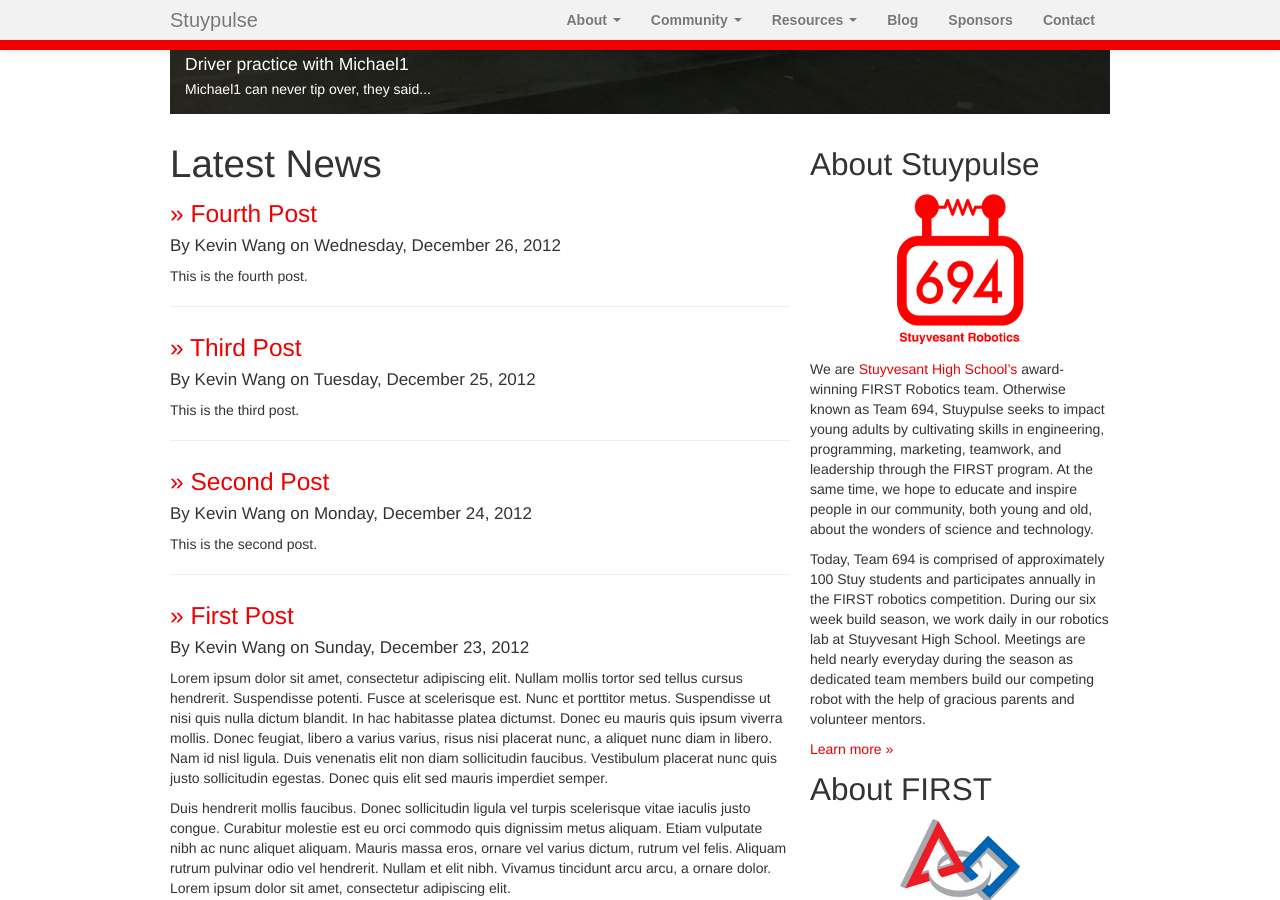
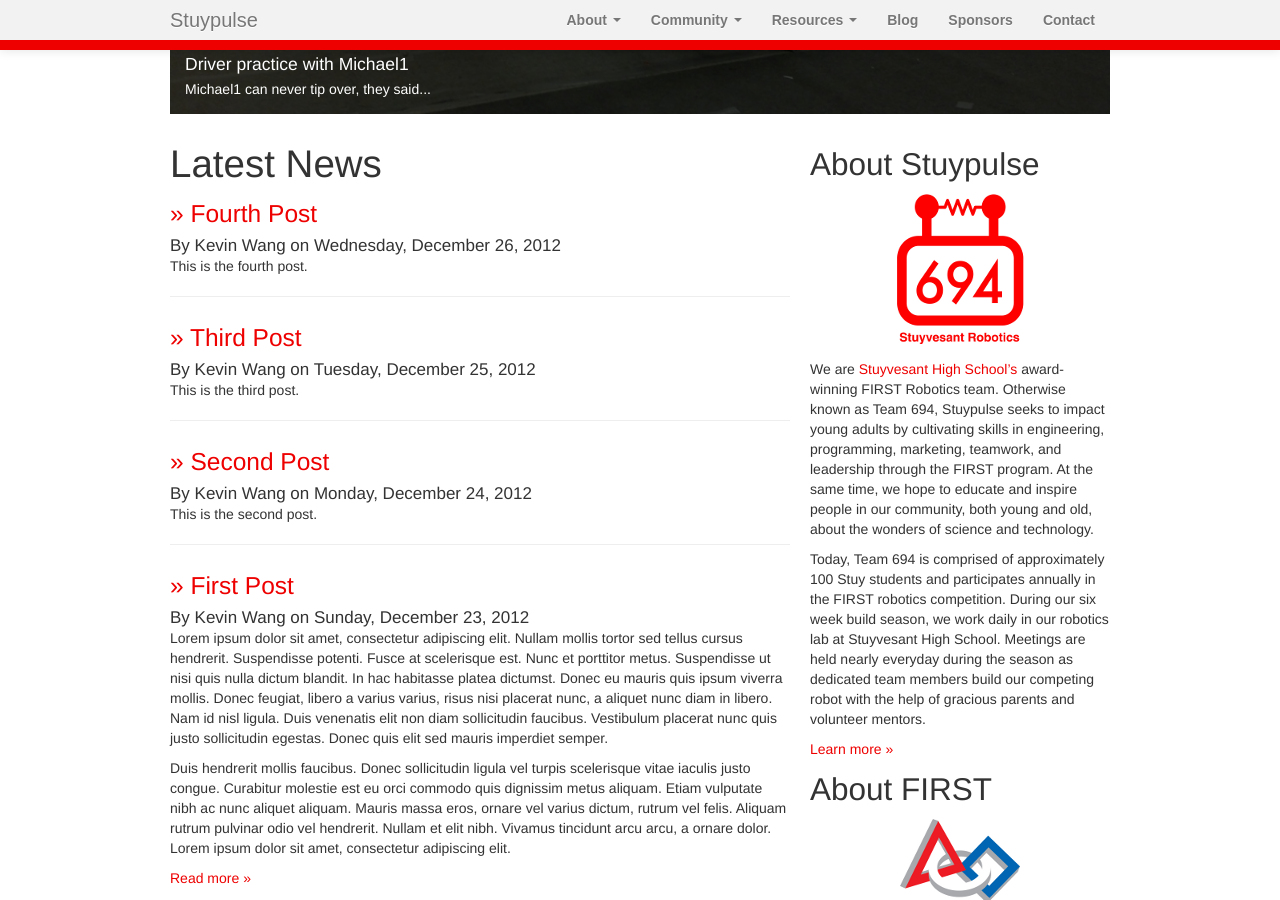
Before and after one commit to StuyPulse/team694.github.io, a Jekyll site: the page built from index.html, in a window 1280 px wide and 900 px high, scrolled down 426 px. Built offline with Jekyll 4.4.1, drawn with Linux system fonts in a browser that asks for light colours; nearby versions of some CDN libraries.

Commit message:
Remove extraneous <p> tag.

```diff
--- a/index.html
+++ b/index.html
@@ -40,7 +40,7 @@
                 <div class="post-preview">
                     <h3><a href="{{ post.url }}">&raquo; {{ post.title }}</a></h3>
                     <div class="author-info">By {{post.author}} on {{ post.date | date: "%A, %B %d, %Y"}}</div>
-                    <p>{{ post.content | split: "<!-- more -->" | first }}</p>
+                    {{ post.content | split: "<!-- more -->" | first }}
                     {% if post.content contains "<!-- more -->" %}
                         <p><a href="{{ post.url }}">Read more &raquo;</a></p>
                     {% endif %}
```
